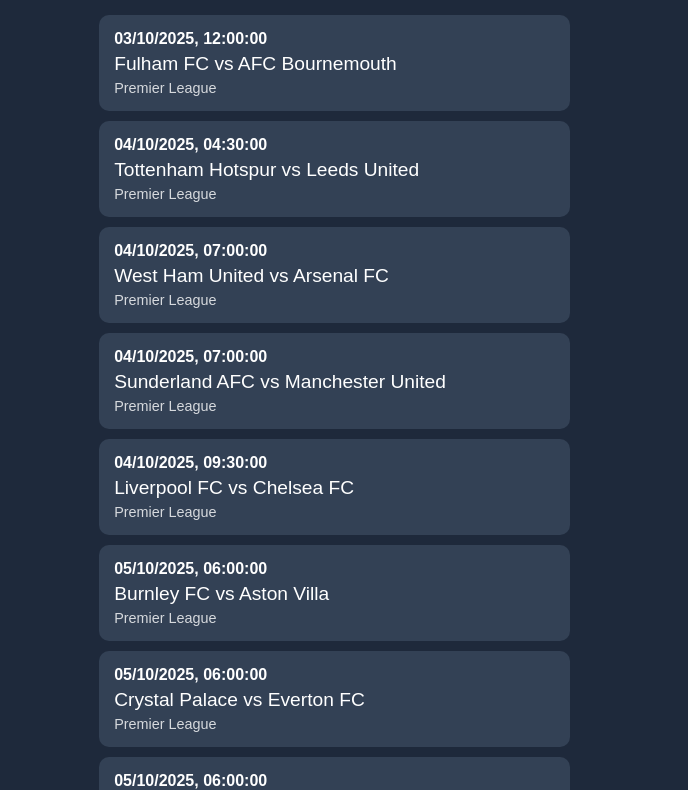
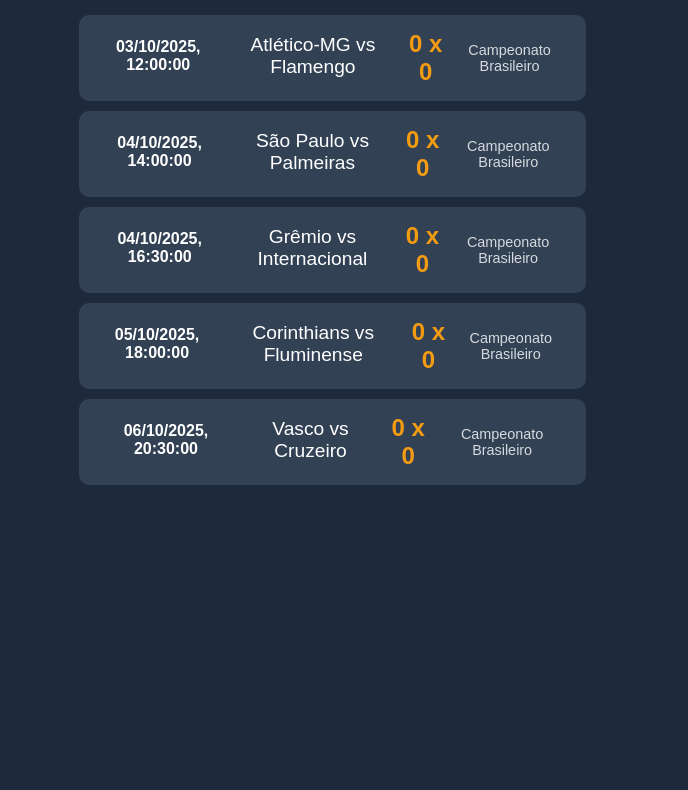
Before and after one commit to MaykonPG/scorebet, a plain HTML site: page index.html in a window 1280 px wide. Shown: the part 93-883 px from the top of the page, without its empty margins (296-984 px from the left). After the commit the page ends 840 px from the top, so only its background shows below. Drawn offline with Linux system fonts and the light colour scheme.

Commit message:
Update index.html

```diff
--- a/index.html
+++ b/index.html
@@ -3,7 +3,7 @@
 <head>
   <meta charset="UTF-8">
   <meta name="viewport" content="width=device-width, initial-scale=1.0">
-  <title>Próximos Jogos - Premier League</title>
+  <title>Próximos Jogos - Campeonato Brasileiro</title>
   <style>
     body {
       font-family: Arial, sans-serif;
@@ -29,7 +29,10 @@
       margin: 10px 0;
       width: 90%;
       max-width: 500px;
-      text-align: left;
+      text-align: center;
+      display: flex;
+      justify-content: space-between;
+      align-items: center;
     }
     .time {
       font-weight: bold;
@@ -43,24 +46,24 @@
       font-size: 0.9rem;
       opacity: 0.8;
     }
+    .score {
+      font-size: 1.5rem;
+      font-weight: bold;
+      color: #f39c12;
+    }
   </style>
 </head>
 <body>
-  <h1>Próximos Jogos - Premier League</h1>
+  <h1>Próximos Jogos - Campeonato Brasileiro</h1>
   <div id="games">Carregando jogos...</div>
 
   <script>
     const jogos = [
-      { date: "2025-10-03T12:00:00Z", title: "Fulham FC vs AFC Bournemouth", competition: { name: "Premier League" } },
-      { date: "2025-10-04T04:30:00Z", title: "Tottenham Hotspur vs Leeds United", competition: { name: "Premier League" } },
-      { date: "2025-10-04T07:00:00Z", title: "West Ham United vs Arsenal FC", competition: { name: "Premier League" } },
-      { date: "2025-10-04T07:00:00Z", title: "Sunderland AFC vs Manchester United", competition: { name: "Premier League" } },
-      { date: "2025-10-04T09:30:00Z", title: "Liverpool FC vs Chelsea FC", competition: { name: "Premier League" } },
-      { date: "2025-10-05T06:00:00Z", title: "Burnley FC vs Aston Villa", competition: { name: "Premier League" } },
-      { date: "2025-10-05T06:00:00Z", title: "Crystal Palace vs Everton FC", competition: { name: "Premier League" } },
-      { date: "2025-10-05T06:00:00Z", title: "Nottingham Forest vs Newcastle United", competition: { name: "Premier League" } },
-      { date: "2025-10-05T06:00:00Z", title: "Brighton & Hove Albion vs Wolverhampton Wanderers", competition: { name: "Premier League" } },
-      { date: "2025-10-05T08:30:00Z", title: "Manchester City vs Brentford FC", competition: { name: "Premier League" } }
+      { date: "2025-10-03T12:00:00Z", homeTeam: "Atlético-MG", awayTeam: "Flamengo", scoreHome: 0, scoreAway: 0, competition: { name: "Campeonato Brasileiro" } },
+      { date: "2025-10-04T14:00:00Z", homeTeam: "São Paulo", awayTeam: "Palmeiras", scoreHome: 0, scoreAway: 0, competition: { name: "Campeonato Brasileiro" } },
+      { date: "2025-10-04T16:30:00Z", homeTeam: "Grêmio", awayTeam: "Internacional", scoreHome: 0, scoreAway: 0, competition: { name: "Campeonato Brasileiro" } },
+      { date: "2025-10-05T18:00:00Z", homeTeam: "Corinthians", awayTeam: "Fluminense", scoreHome: 0, scoreAway: 0, competition: { name: "Campeonato Brasileiro" } },
+      { date: "2025-10-06T20:30:00Z", homeTeam: "Vasco", awayTeam: "Cruzeiro", scoreHome: 0, scoreAway: 0, competition: { name: "Campeonato Brasileiro" } }
     ];
 
     function carregarJogos() {
@@ -71,7 +74,8 @@
         div.className = 'game';
         div.innerHTML = `
           <div class="time">${new Date(jogo.date).toLocaleString('pt-BR')}</div>
-          <div class="teams">${jogo.title}</div>
+          <div class="teams">${jogo.homeTeam} vs ${jogo.awayTeam}</div>
+          <div class="score">${jogo.scoreHome} x ${jogo.scoreAway}</div>
           <div class="status">${jogo.competition.name}</div>
         `;
         container.appendChild(div);
```
